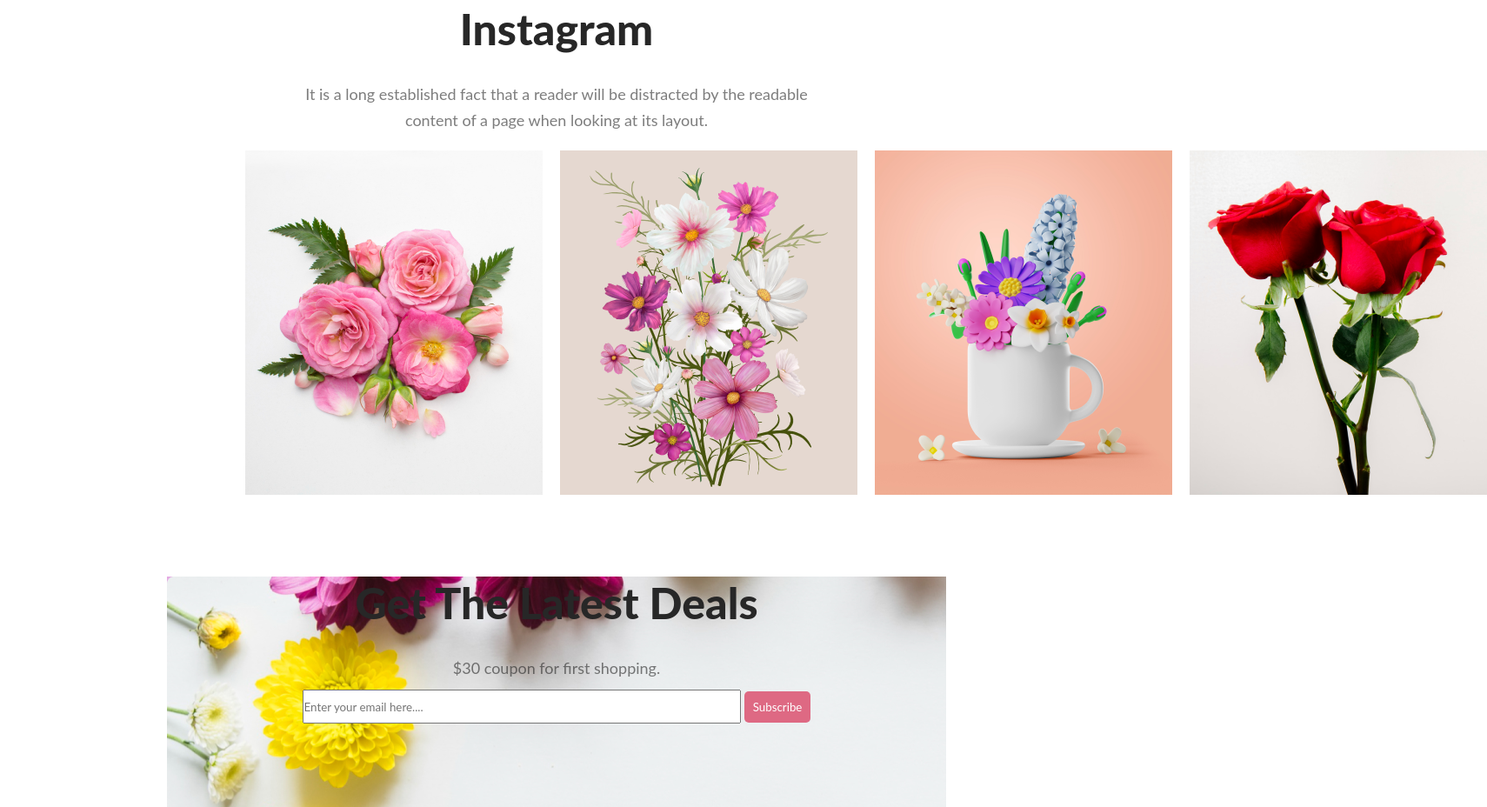
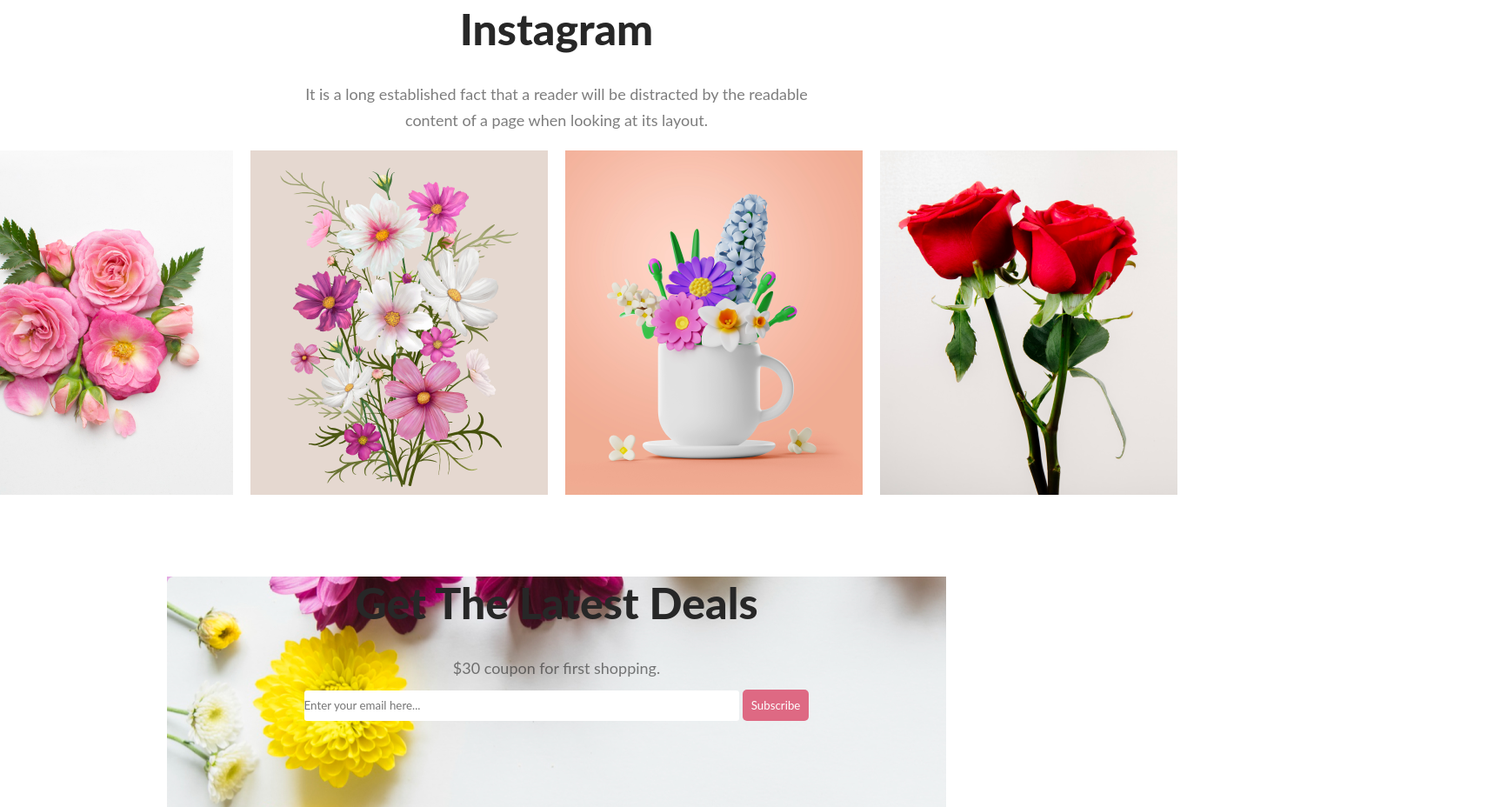
Before and after one commit to jawadarc/assignment1, a plain HTML site: page index.html in a window 1280 px wide. Shown: the part 1577-2505 px from the top of the page at 87% size, 1710 px wide, since content can reach past the window. Drawn offline with Linux system fonts and the light colour scheme.

Commit message:
aligned pictures and no bacground repeat

```diff
--- a/index.html
+++ b/index.html
@@ -14,7 +14,7 @@
     <header class="all-items">
         <div class="shop-header-container">
             <div class="header-info">
-                <h6 class="header-title">Let's make beautiful flowers a part of your life.</h6>
+                <h6 class="header-title">Let's make beautiful flowers <br> a part of your life.</h6>
             </div>
             <div class="header-para">It is a long established fact that a reader will be distracted by the readable
                 content of a page when looking at its layout. The point of using Lorem Ipsum is that it has a
@@ -67,7 +67,7 @@
             <p class="section-header">Get The Latest Deals</p>
             <p class="insta-para">$30 coupon for first shopping.</p>
             <div class="email">
-                <input class="email-input" type="text" placeholder="Enter your email here....">
+                <input class="email-input" type="text" placeholder="Enter your email here...">
                 <button class="btn">Subscribe</button>
             </div>
             </div>
--- a/style.css
+++ b/style.css
@@ -1,7 +1,7 @@
 * {
     margin: 0px;
     padding: 0px;
-    font-family: Lato;
+    font-family: 'Lato', sans-serif;
 }
 
 .all-items {
@@ -111,8 +111,6 @@
     /* background-color: rgb(170, 233, 233); */
     width: 70%;
     margin: auto;
-    display: block;
-
 }
 .insta {
 
@@ -138,7 +136,7 @@
     margin: auto;
     margin-top: 20px;
     display: flex;
-    justify-content: space-between;
+    justify-content: center;
     gap: 20px;
 }
 .insta-img{
@@ -159,6 +157,7 @@
     background-color: rgb(228, 170, 227);
     margin-bottom: 20px;
     background-image: url(./images/Rectangle\ 9.png);
+    background-repeat: no-repeat;
     height: 50vh;
     width: 70%;
     margin: auto;
@@ -172,6 +171,8 @@
 .email-input{
     width: 500px;
     height: 35px;
+    border: none;
+    border-radius: 3px;
 }
 
 /* this is footer section */
```
